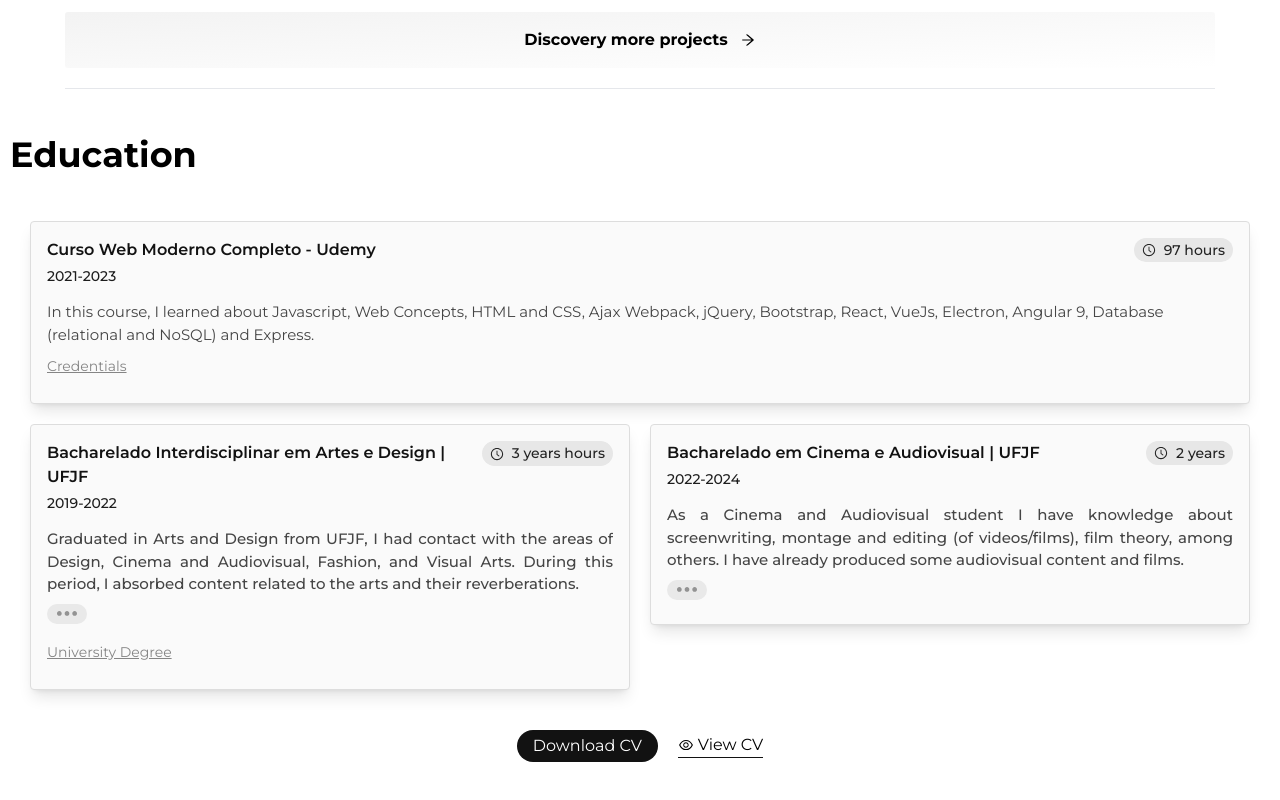
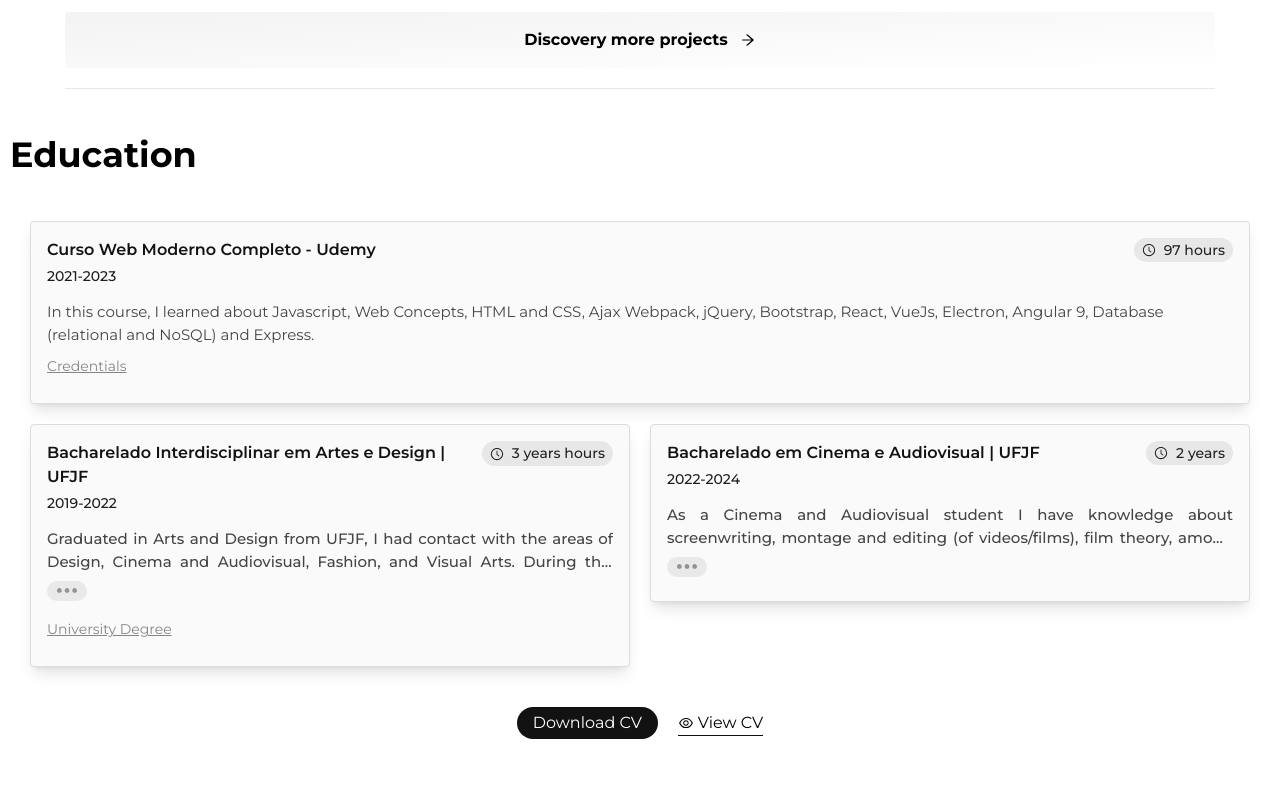
Before and after one commit to LuciLua/newPort, a Next.js app: page / in a window 1280 px wide. Shown: the part 1773-2573 px from the top of the page. Built offline with nearby package versions, Linux system fonts and the light colour scheme.

Commit message:
fix commit lines clamp

```diff
--- a/src/components/MoreText.tsx
+++ b/src/components/MoreText.tsx
@@ -24,7 +24,7 @@ export function MoreText({
 
   return (
     <div className={`${style}`}>
-      {num != 2 ? (
+      {num > 2 ? (
         <p
           className={`line-clamp-[10] overflow-hidden font-[500] z-20 text-justify`}
         >
@@ -32,7 +32,7 @@ export function MoreText({
         </p>
       ) : (
         <div className="flex flex-col">
-          <p className={`line-clamp-[${numOfLines}] overflow-hidden font-[500] z-20 text-justify`}>
+          <p className={`line-clamp-2 overflow-hidden font-[500] z-20 text-justify`}>
             {children}
           </p>
           <TfiMoreAlt onClick={moreText} className="bg-[#e9e9e9] rounded-[30px] cursor-pointer w-[40px] h-[20px] text-[#939393] my-2"/>
```
